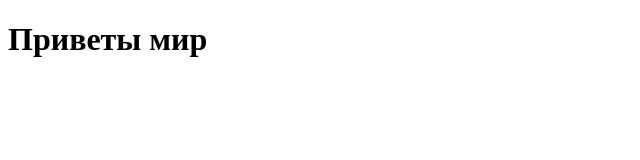
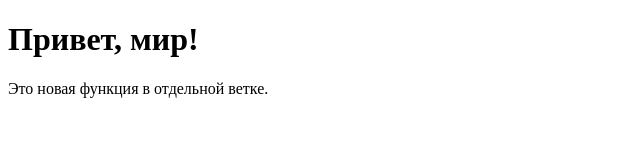
Before and after one commit to Re-nick/my-first-website, a plain HTML site: page index.html in a window 1280 px wide. Shown: the whole page, without its empty margins (0-640 px from the left). Drawn offline with Linux system fonts and the light colour scheme.

Commit message:
Добавлен абзац в отдельной ветке

```diff
--- a/index.html
+++ b/index.html
@@ -5,6 +5,7 @@
     <title>Мой первый проект на Git</title>
 </head>
 <body>
-    <h1>Приветы мир</h1>
+    <h1>Привет, мир!</h1>
+    <p>Это новая функция в отдельной ветке.</p>
 </body>
 </html>
```
